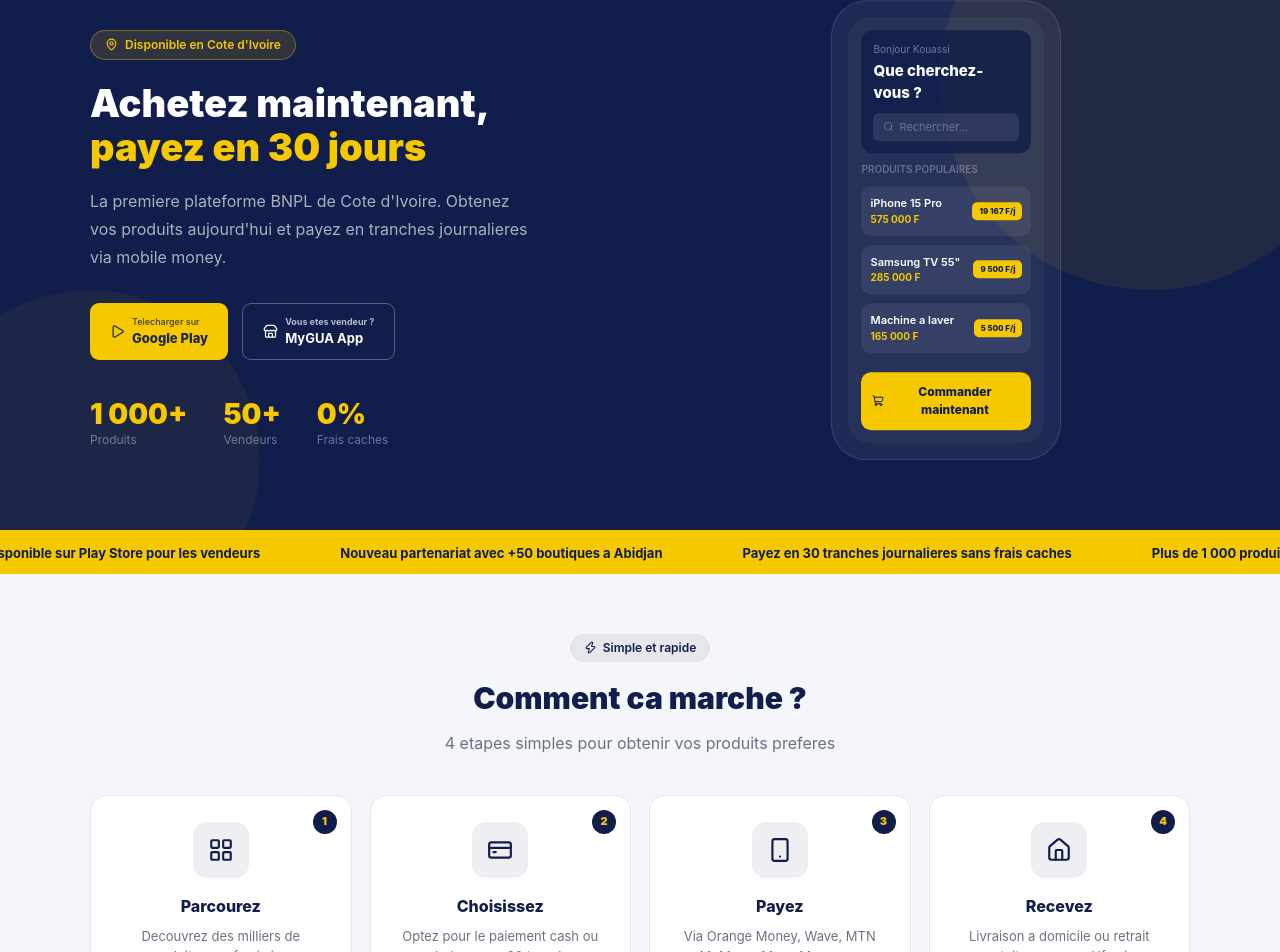
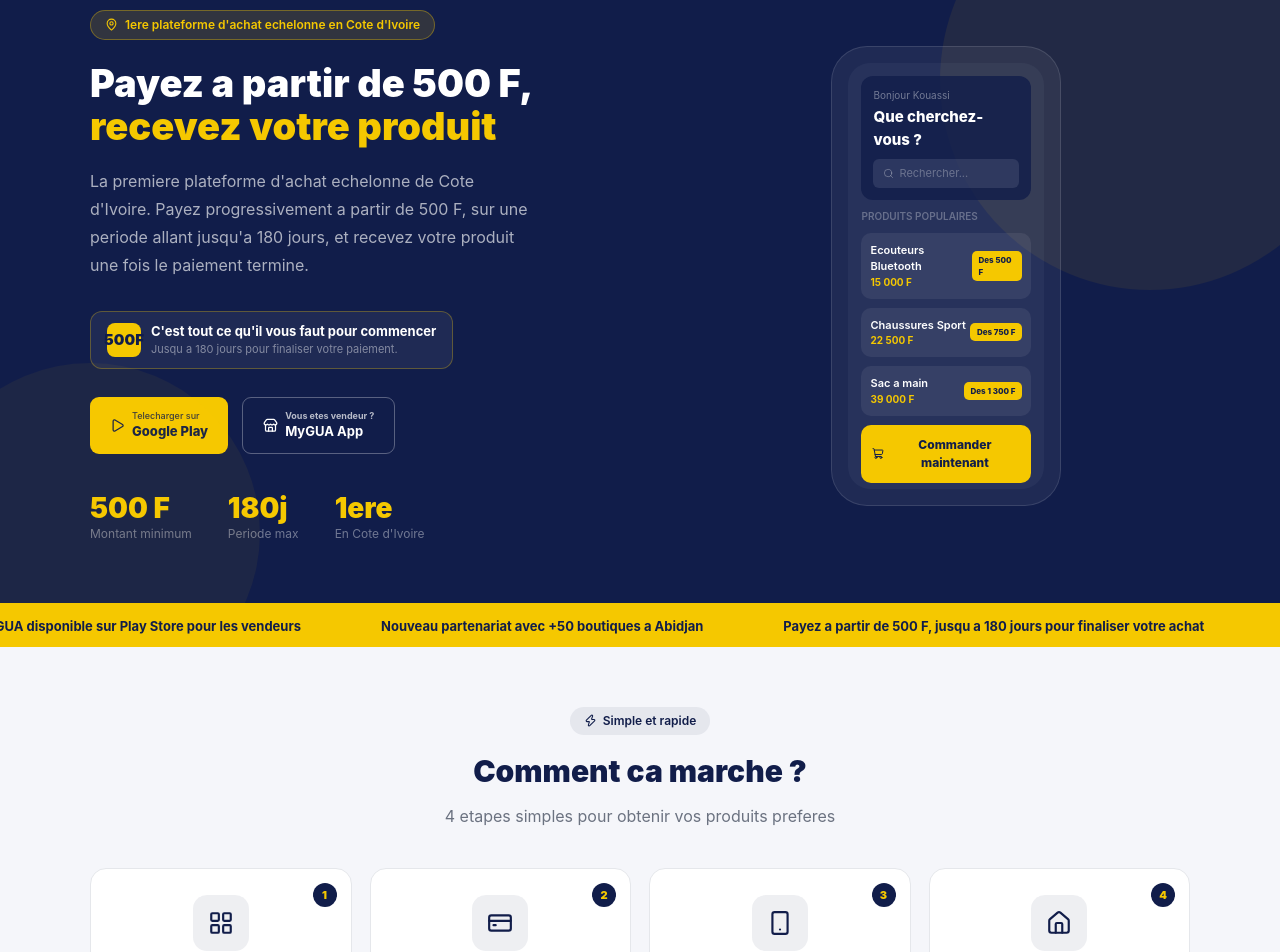
Before and after one commit to ufamiversion/ufami-vitrine, a Next.js app: page / in a window 1280 px wide. Shown: the part 120-1072 px from the top of the page. Built offline with nearby package versions, Linux system fonts and the light colour scheme; no server answers.

Commit message:
Nuance duree selon montant, jusqu a 180j et au-dela

```diff
--- a/app/page.tsx
+++ b/app/page.tsx
@@ -11,10 +11,10 @@ import {
 import { supabase } from '@/lib/supabase';
 
 const NEWS = [
-  "Ufami lance sa plateforme BNPL en Cote d'Ivoire",
+  "Ufami, la 1ere plateforme d'achat echelonne en Cote d'Ivoire",
   'MyGUA disponible sur Play Store pour les vendeurs',
   "Nouveau partenariat avec +50 boutiques a Abidjan",
-  'Payez en 30 tranches journalieres sans frais caches',
+  'Payez a partir de 500 F, jusqu a 180 jours pour finaliser votre achat',
   'Plus de 1 000 produits disponibles sur ufami.ci',
   "Devenez vendeur partenaire Ufami des aujourd'hui",
 ];
@@ -113,14 +113,23 @@ export default function Home() {
           <div>
             <div style={{ display: 'inline-flex', alignItems: 'center', gap: 7, background: 'rgba(245,200,0,.14)', border: '1px solid rgba(245,200,0,.35)', borderRadius: 20, padding: '5px 14px', marginBottom: 22 }}>
               <MapPin size={13} color="#F5C800" />
-              <span style={{ color: '#F5C800', fontSize: 12, fontWeight: 600 }}>Disponible en Cote d'Ivoire</span>
+              <span style={{ color: '#F5C800', fontSize: 12, fontWeight: 600 }}>1ere plateforme d'achat echelonne en Cote d'Ivoire</span>
             </div>
             <h1 style={{ color: '#fff', fontSize: 38, fontWeight: 900, lineHeight: 1.15, marginBottom: 18 }}>
-              Achetez maintenant,<br /><span style={{ color: '#F5C800' }}>payez en 30 jours</span>
+              Payez a partir de 500 F,<br /><span style={{ color: '#F5C800' }}>recevez votre produit</span>
             </h1>
             <p style={{ color: 'rgba(255,255,255,.65)', fontSize: 16, lineHeight: 1.75, marginBottom: 32, maxWidth: 440 }}>
-              La premiere plateforme BNPL de Cote d'Ivoire. Obtenez vos produits aujourd'hui et payez en tranches journalieres via mobile money.
+              La premiere plateforme d'achat echelonne de Cote d'Ivoire. Payez progressivement a partir de 500 F, sur une periode allant jusqu'a 180 jours, et recevez votre produit une fois le paiement termine.
             </p>
+            <div style={{ display: 'inline-flex', alignItems: 'center', gap: 10, background: 'rgba(255,255,255,.06)', border: '1px solid rgba(245,200,0,.3)', borderRadius: 12, padding: '10px 16px', marginBottom: 28 }}>
+              <div style={{ width: 34, height: 34, background: '#F5C800', borderRadius: 8, display: 'flex', alignItems: 'center', justifyContent: 'center', flexShrink: 0 }}>
+                <span style={{ color: '#111D4A', fontWeight: 900, fontSize: 15 }}>500F</span>
+              </div>
+              <div>
+                <div style={{ color: '#fff', fontSize: 13, fontWeight: 700 }}>C'est tout ce qu'il vous faut pour commencer</div>
+                <div style={{ color: 'rgba(255,255,255,.45)', fontSize: 11 }}>Jusqu a 180 jours pour finaliser votre paiement.</div>
+              </div>
+            </div>
             <div style={{ display: 'flex', gap: 14, marginBottom: 40, flexWrap: 'wrap' }}>
               <a href="https://play.google.com/store/apps/details?id=com.ufami.general" style={{ background: '#F5C800', color: '#111D4A', border: 'none', padding: '11px 20px', borderRadius: 9, fontWeight: 800, fontSize: 13, cursor: 'pointer', textDecoration: 'none', display: 'inline-flex', alignItems: 'center', gap: 7 }}>
                 <Play size={15} />
@@ -132,9 +141,9 @@ export default function Home() {
               </a>
             </div>
             <div style={{ display: 'flex', gap: 36 }}>
-              <div><div style={{ color: '#F5C800', fontSize: 28, fontWeight: 900, lineHeight: 1 }}>1 000+</div><div style={{ color: 'rgba(255,255,255,.4)', fontSize: 12, marginTop: 3 }}>Produits</div></div>
-              <div><div style={{ color: '#F5C800', fontSize: 28, fontWeight: 900, lineHeight: 1 }}>50+</div><div style={{ color: 'rgba(255,255,255,.4)', fontSize: 12, marginTop: 3 }}>Vendeurs</div></div>
-              <div><div style={{ color: '#F5C800', fontSize: 28, fontWeight: 900, lineHeight: 1 }}>0%</div><div style={{ color: 'rgba(255,255,255,.4)', fontSize: 12, marginTop: 3 }}>Frais caches</div></div>
+              <div><div style={{ color: '#F5C800', fontSize: 28, fontWeight: 900, lineHeight: 1 }}>500 F</div><div style={{ color: 'rgba(255,255,255,.4)', fontSize: 12, marginTop: 3 }}>Montant minimum</div></div>
+              <div><div style={{ color: '#F5C800', fontSize: 28, fontWeight: 900, lineHeight: 1 }}>180j</div><div style={{ color: 'rgba(255,255,255,.4)', fontSize: 12, marginTop: 3 }}>Periode max</div></div>
+              <div><div style={{ color: '#F5C800', fontSize: 28, fontWeight: 900, lineHeight: 1 }}>1ere</div><div style={{ color: 'rgba(255,255,255,.4)', fontSize: 12, marginTop: 3 }}>En Cote d'Ivoire</div></div>
             </div>
           </div>
 
@@ -150,16 +159,16 @@ export default function Home() {
                 </div>
                 <div style={{ color: 'rgba(255,255,255,.3)', fontSize: 10, fontWeight: 600 }}>PRODUITS POPULAIRES</div>
                 <div style={{ background: 'rgba(255,255,255,.07)', borderRadius: 10, padding: 9, display: 'flex', justifyContent: 'space-between', alignItems: 'center' }}>
-                  <div><div style={{ color: '#fff', fontSize: 11, fontWeight: 600 }}>iPhone 15 Pro</div><div style={{ color: '#F5C800', fontSize: 10, fontWeight: 700 }}>575 000 F</div></div>
-                  <div style={{ background: '#F5C800', borderRadius: 5, padding: '3px 7px' }}><div style={{ color: '#111D4A', fontSize: 8, fontWeight: 800 }}>19 167 F/j</div></div>
+                  <div><div style={{ color: '#fff', fontSize: 11, fontWeight: 600 }}>Ecouteurs Bluetooth</div><div style={{ color: '#F5C800', fontSize: 10, fontWeight: 700 }}>15 000 F</div></div>
+                  <div style={{ background: '#F5C800', borderRadius: 5, padding: '3px 7px' }}><div style={{ color: '#111D4A', fontSize: 8, fontWeight: 800 }}>Des 500 F</div></div>
                 </div>
                 <div style={{ background: 'rgba(255,255,255,.07)', borderRadius: 10, padding: 9, display: 'flex', justifyContent: 'space-between', alignItems: 'center' }}>
-                  <div><div style={{ color: '#fff', fontSize: 11, fontWeight: 600 }}>Samsung TV 55"</div><div style={{ color: '#F5C800', fontSize: 10, fontWeight: 700 }}>285 000 F</div></div>
-                  <div style={{ background: '#F5C800', borderRadius: 5, padding: '3px 7px' }}><div style={{ color: '#111D4A', fontSize: 8, fontWeight: 800 }}>9 500 F/j</div></div>
+                  <div><div style={{ color: '#fff', fontSize: 11, fontWeight: 600 }}>Chaussures Sport</div><div style={{ color: '#F5C800', fontSize: 10, fontWeight: 700 }}>22 500 F</div></div>
+                  <div style={{ background: '#F5C800', borderRadius: 5, padding: '3px 7px' }}><div style={{ color: '#111D4A', fontSize: 8, fontWeight: 800 }}>Des 750 F</div></div>
                 </div>
                 <div style={{ background: 'rgba(255,255,255,.07)', borderRadius: 10, padding: 9, display: 'flex', justifyContent: 'space-between', alignItems: 'center' }}>
-                  <div><div style={{ color: '#fff', fontSize: 11, fontWeight: 600 }}>Machine a laver</div><div style={{ color: '#F5C800', fontSize: 10, fontWeight: 700 }}>165 000 F</div></div>
-                  <div style={{ background: '#F5C800', borderRadius: 5, padding: '3px 7px' }}><div style={{ color: '#111D4A', fontSize: 8, fontWeight: 800 }}>5 500 F/j</div></div>
+                  <div><div style={{ color: '#fff', fontSize: 11, fontWeight: 600 }}>Sac a main</div><div style={{ color: '#F5C800', fontSize: 10, fontWeight: 700 }}>39 000 F</div></div>
+                  <div style={{ background: '#F5C800', borderRadius: 5, padding: '3px 7px' }}><div style={{ color: '#111D4A', fontSize: 8, fontWeight: 800 }}>Des 1 300 F</div></div>
                 </div>
                 <div style={{ marginTop: 'auto', background: '#F5C800', borderRadius: 10, padding: 11, textAlign: 'center', color: '#111D4A', fontWeight: 800, fontSize: 12, display: 'flex', alignItems: 'center', justifyContent: 'center', gap: 5 }}>
                   <ShoppingCart size={13} /> Commander maintenant
@@ -192,9 +201,9 @@ export default function Home() {
           <div style={{ display: 'grid', gridTemplateColumns: 'repeat(auto-fit, minmax(220px, 1fr))', gap: 18 }}>
             {[
               { icon: LayoutGrid, num: 1, title: 'Parcourez', desc: 'Decouvrez des milliers de produits sur ufami.ci ou l\'application mobile' },
-              { icon: CreditCard, num: 2, title: 'Choisissez', desc: 'Optez pour le paiement cash ou echelonne en 30 tranches journalieres' },
+              { icon: CreditCard, num: 2, title: 'Choisissez', desc: 'Optez pour le paiement cash ou echelonne, des 500 F, sur une periode allant jusqu a 180 jours' },
               { icon: Smartphone, num: 3, title: 'Payez', desc: 'Via Orange Money, Wave, MTN MoMo ou Moov Money en quelques secondes' },
-              { icon: HomeIcon, num: 4, title: 'Recevez', desc: 'Livraison a domicile ou retrait gratuit en agence Ufami a Abidjan' },
+              { icon: HomeIcon, num: 4, title: 'Recevez', desc: 'Une fois votre paiement termine, votre produit vous est livre ou disponible en agence' },
             ].map(step => (
               <div key={step.num} style={{ background: '#fff', borderRadius: 16, padding: 26, border: '1px solid #E5E7EB', textAlign: 'center', position: 'relative' }}>
                 <div style={{ position: 'absolute', top: 14, right: 14, width: 24, height: 24, background: '#111D4A', color: '#F5C800', borderRadius: '50%', display: 'flex', alignItems: 'center', justifyContent: 'center', fontSize: 11, fontWeight: 900 }}>{step.num}</div>
@@ -223,9 +232,9 @@ export default function Home() {
                 <div style={{ width: 52, height: 52, background: '#F5C800', borderRadius: 14, display: 'flex', alignItems: 'center', justifyContent: 'center', marginBottom: 18, color: '#111D4A' }}><ShoppingBag size={24} /></div>
                 <div style={{ fontSize: 10, fontWeight: 600, color: 'rgba(255,255,255,.4)', marginBottom: 5, display: 'flex', alignItems: 'center', gap: 5 }}><Users size={11} /> POUR LES ACHETEURS</div>
                 <div style={{ fontSize: 26, fontWeight: 900, color: '#fff', marginBottom: 11 }}>Ufami App</div>
-                <p style={{ fontSize: 14, color: 'rgba(255,255,255,.65)', lineHeight: 1.65, marginBottom: 22 }}>Achetez sur credit, payez en 30 tranches journalieres. Livraison a Abidjan et partout en Cote d'Ivoire.</p>
+                <p style={{ fontSize: 14, color: 'rgba(255,255,255,.65)', lineHeight: 1.65, marginBottom: 22 }}>Choisissez un produit, mettez de cote a votre rythme des 500 F, sur une periode allant jusqu a 180 jours. Vous recevez des que le paiement est termine.</p>
                 <div style={{ display: 'flex', flexDirection: 'column', gap: 8, marginBottom: 26 }}>
-                  {['Catalogue de 1 000+ produits', 'Orange Money, Wave, MTN, Moov', 'Suivi commandes en temps reel', 'Score de credit personnalise'].map(f => (
+                  {['Catalogue de 1 000+ produits', "Des 500 F, aucun apport exige", 'Orange Money, Wave, MTN, Moov', 'Suivi de votre paiement en temps reel'].map(f => (
                     <div key={f} style={{ display: 'flex', alignItems: 'center', gap: 9, fontSize: 13, color: 'rgba(255,255,255,.8)' }}>
                       <div style={{ width: 18, height: 18, background: '#F5C800', borderRadius: '50%', display: 'flex', alignItems: 'center', justifyContent: 'center', flexShrink: 0, color: '#111D4A' }}><Check size={11} /></div>
                       {f}
@@ -267,8 +276,8 @@ export default function Home() {
           {[
             { icon: Package, val: '1 000+', label: 'Produits disponibles' },
             { icon: Store, val: '50+', label: 'Vendeurs partenaires' },
-            { icon: Calendar, val: '30', label: 'Tranches journalieres' },
-            { icon: Truck, val: '24h', label: 'Delai de livraison' },
+            { icon: Calendar, val: '500 F', label: 'Montant minimum' },
+            { icon: Truck, val: '180j', label: 'Periode maximum' },
           ].map(s => (
             <div key={s.label}>
               <div style={{ color: '#F5C800', fontSize: 36, fontWeight: 900, lineHeight: 1 }}>{s.val}</div>
@@ -405,17 +414,22 @@ export default function Home() {
       </footer>
 
       <style jsx global>{`
-        .hero-phone-col { display: flex; justify-content: center; margin-top: 32px; }
+        @keyframes ticker { 0% { transform: translateX(0); } 100% { transform: translateX(-50%); } }
+        @keyframes carousel { 0% { transform: translateX(0); } 100% { transform: translateX(-50%); } }
+        @keyframes float { 0%, 100% { transform: translateY(0); } 50% { transform: translateY(-10px); } }
+        .hero-phone-col { display: none; }
         @media (min-width: 768px) {
           .nav-links-desktop { display: flex !important; }
           .show-mobile { display: none !important; }
           .hero-grid { grid-template-columns: 1fr .85fr !important; }
-          .hero-phone-col { margin-top: 0; }
+          .hero-phone-col { display: block !important; }
         }
         @media (max-width: 767px) {
           .hide-mobile { display: none; }
           .form-row { grid-template-columns: 1fr !important; }
         }
+        .animate-spin { animation: spin 1s linear infinite; }
+        @keyframes spin { from { transform: rotate(0deg); } to { transform: rotate(360deg); } }
       `}</style>
     </div>
   );
```
